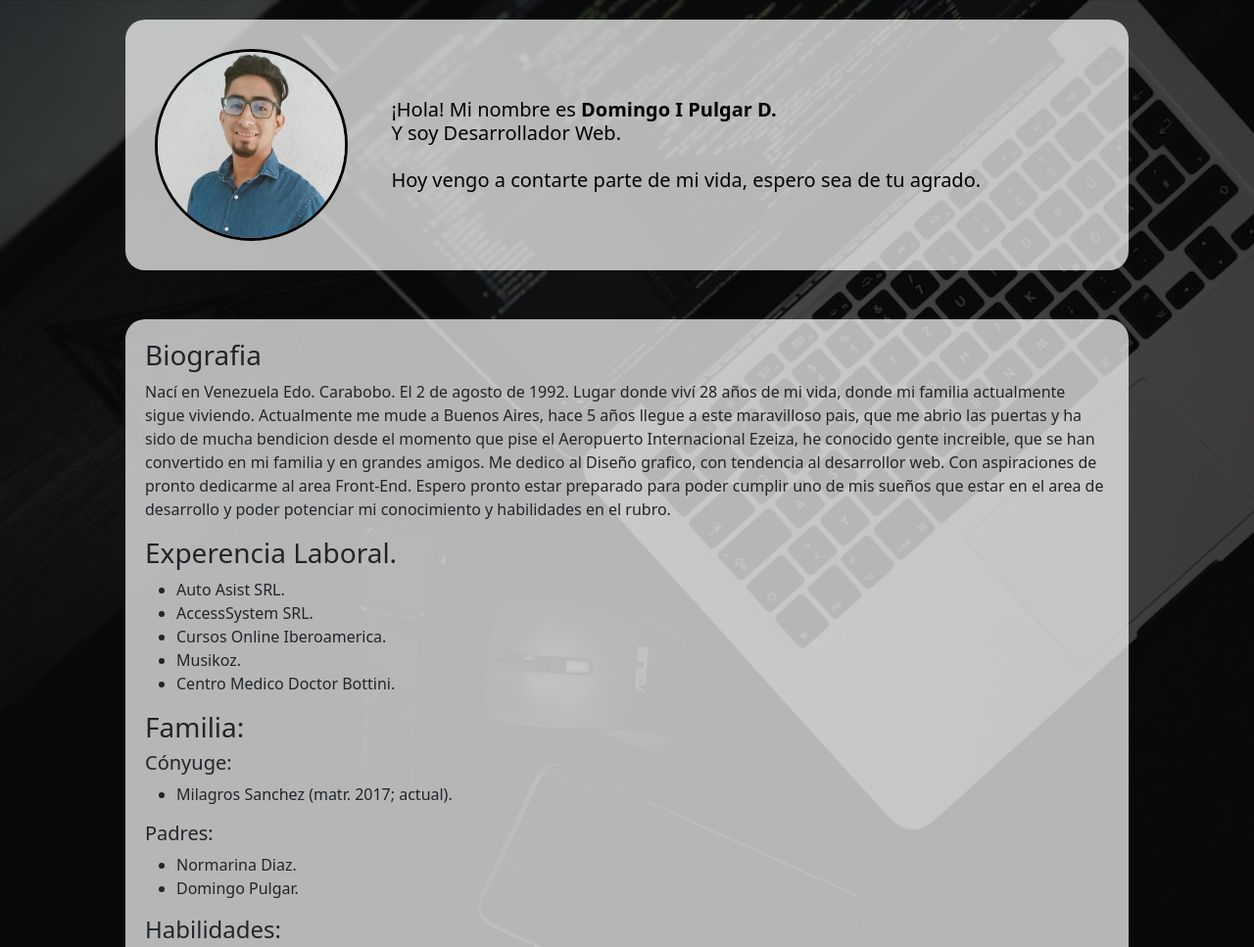
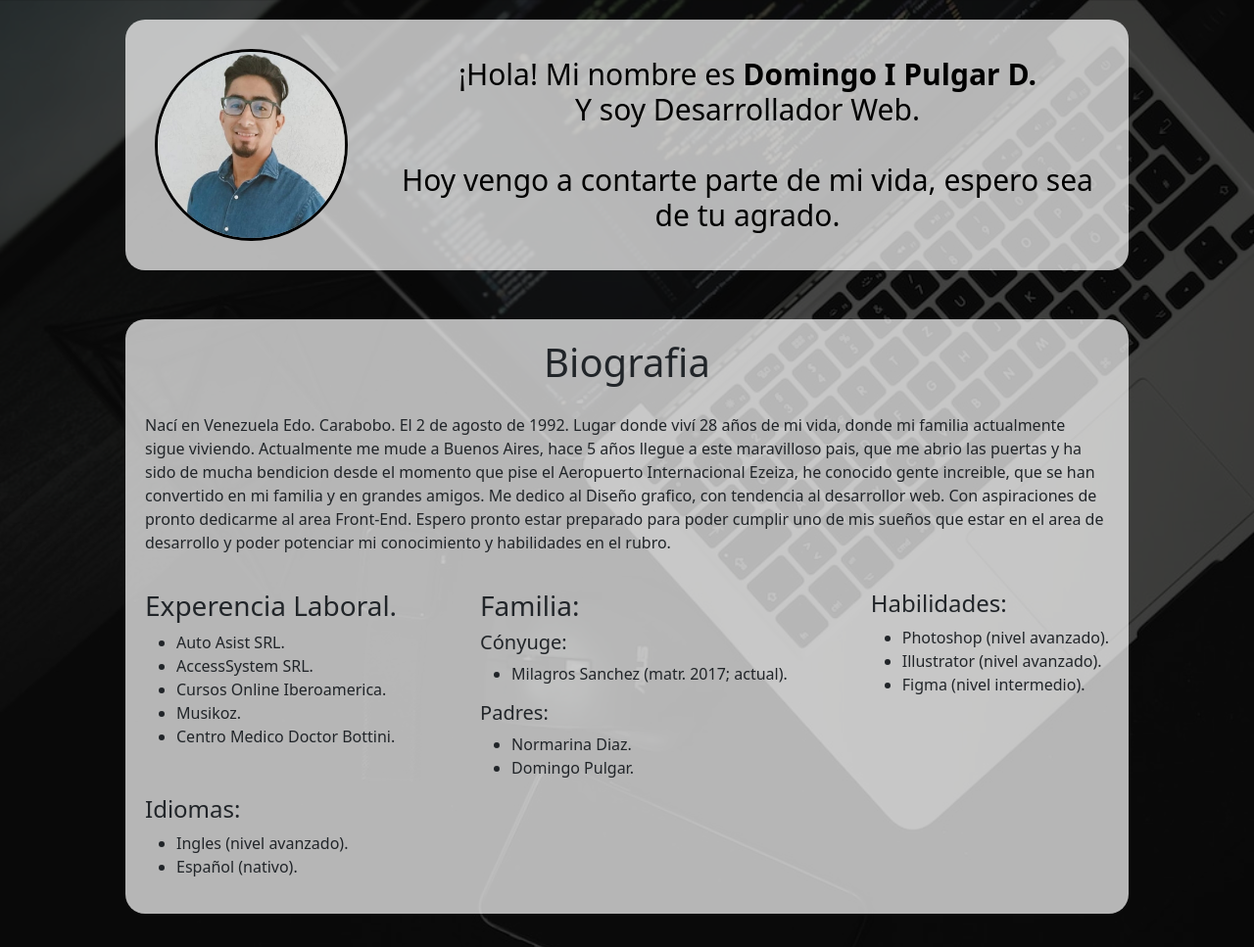
Before and after one commit to IbrahinDiaz/FirstWeb, a plain HTML site: page index.html in a window 1280 px wide. Shown: the top 967 px of the page at 98% size. Drawn offline with nearby package versions, Linux system fonts and the light colour scheme.

Commit message:
secondversion

```diff
--- a/index.html
+++ b/index.html
@@ -17,8 +17,8 @@
 			</h1>
 		</div>
 		<section class="section_principal">
-			<div>
-				<h3>Biografia</h3>
+			<div class="title_div">
+				<h3 class="title_section">Biografia</h3>
 					<div class="box-general1">
 						<p>
 						Nací en Venezuela Edo. Carabobo.	El 2 de agosto de 1992. Lugar donde viví 28 años de mi vida, donde mi familia actualmente sigue viviendo. Actualmente me mude a Buenos Aires, hace 5 años llegue a este maravilloso pais, que me abrio las puertas y ha sido de mucha bendicion desde el momento que pise el Aeropuerto Internacional Ezeiza, he conocido gente increible, que se han convertido en mi familia y en grandes amigos. Me dedico al Diseño grafico, con tendencia al desarrollor web. Con aspiraciones de pronto dedicarme al area Front-End. Espero pronto estar preparado para poder cumplir uno de mis sueños que estar en el area de desarrollo y poder potenciar mi conocimiento y habilidades en el rubro.
@@ -37,8 +37,6 @@
 			</div>
 			<div>
 				<h3>Familia:</h3>
-  	</div>
-			<div>
 					<h5>Cónyuge:</h5>
 						<ul>
 							<li>Milagros Sanchez (matr. 2017; actual).</li>
--- a/style.css
+++ b/style.css
@@ -7,6 +7,16 @@ body{
  background-attachment: fixed;
  background-repeat: no-repeat;
  background-size: cover;
+}
+
+p{
+ padding-bottom: 20px;
+}
+
+section {
+ display: flex;
+ flex-wrap: wrap;
+ justify-content: space-between;
 }
 
 .profile_first {
@@ -23,17 +33,18 @@ body{
 
 .profile_photo {
  width: 20%;
+ height: 20%;
  margin: 10px;
- border-radius: 100px;
+ border-radius: 100%;
  border: solid black;
 }
 
 .profile_presentation {
  color: black;
  width: 75%;
- margin: auto;
- padding-left: 20px;
- font-size: 20px;
+ margin: auto 0;
+ font-size: 30px;
+ text-align: center ;
 }
 
 .section_principal{
@@ -43,6 +54,17 @@ body{
  padding: 20px;
  background-color: rgba(255,255,255, 0.7);
  border-radius: 20px;
+}
+
+.title_div{
+ display: block;
+}
+
+.title_section{
+ padding-bottom: 20px;
+ font-size: 2.5rem;
+ justify-content: center;
+ text-align: center;
 }
 
 .footer{
```
Lines whose indentation alone changed are shown as unchanged.
